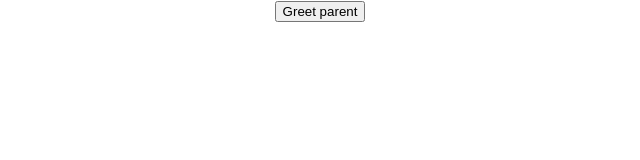
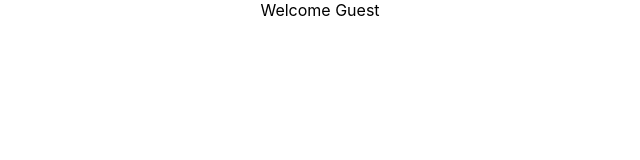
Before and after one commit to Julian-Bhardwaja/React_Tutorial, a React (Create React App) app: page / in a window 1280 px wide. Shown: the top 160 px of the page, without its empty margins (320-960 px from the left). Built offline with nearby package versions, Linux system fonts and the light colour scheme.

Commit message:
learnt conditional rendering

```diff
--- a/src/App.js
+++ b/src/App.js
@@ -5,6 +5,7 @@
 import EventBind from './components/EventBind';
 import FunctionClick from './components/FunctionClick';
 import ParentComponent from './components/ParentComponent';
+import UserGreeting from './components/UserGreeting';
 
 // import Hello from './components/Hello';
 // import Message from './components/Message';
@@ -23,7 +24,8 @@
        {/* <FunctionClick />
        <ClassClick /> */}
        {/* <EventBind /> */}
-       <ParentComponent />
+       {/* <ParentComponent /> */}
+       <UserGreeting />
     </div>
   );
 }
--- /dev/null
+++ b/src/components/UserGreeting.js
@@ -0,0 +1,32 @@
+import React, { Component } from 'react'
+
+class UserGreeting extends Component {
+    constructor(props) {
+        super(props)
+
+        this.state = {
+             isLogIn: false,
+        }
+    }
+
+    render() {
+        // ELEMENT VARIABLE
+        // let message;
+        // if (this.state.isLogIn) {
+        //     message = <div>Welcome Julian</div>
+        // } else {
+        //     message = <h1>Welcome Guest</h1>
+        // }
+        return (
+            <div>
+                {/* TENARY CONDITONAL */}
+                {/* {this.state.isLogIn ? <div>Welcome Julian</div> : <div>Welcome Guest</div>}  */}
+                {/* SHORT CIRCUIT */}
+                {this.state.isLogIn && <div>Welcome Julian</div>}
+                {!this.state.isLogIn && <div>Welcome Guest</div>}
+            </div>
+        )
+    }
+}
+
+export default UserGreeting
```
Also changed, not shown: Note for React.txt.
